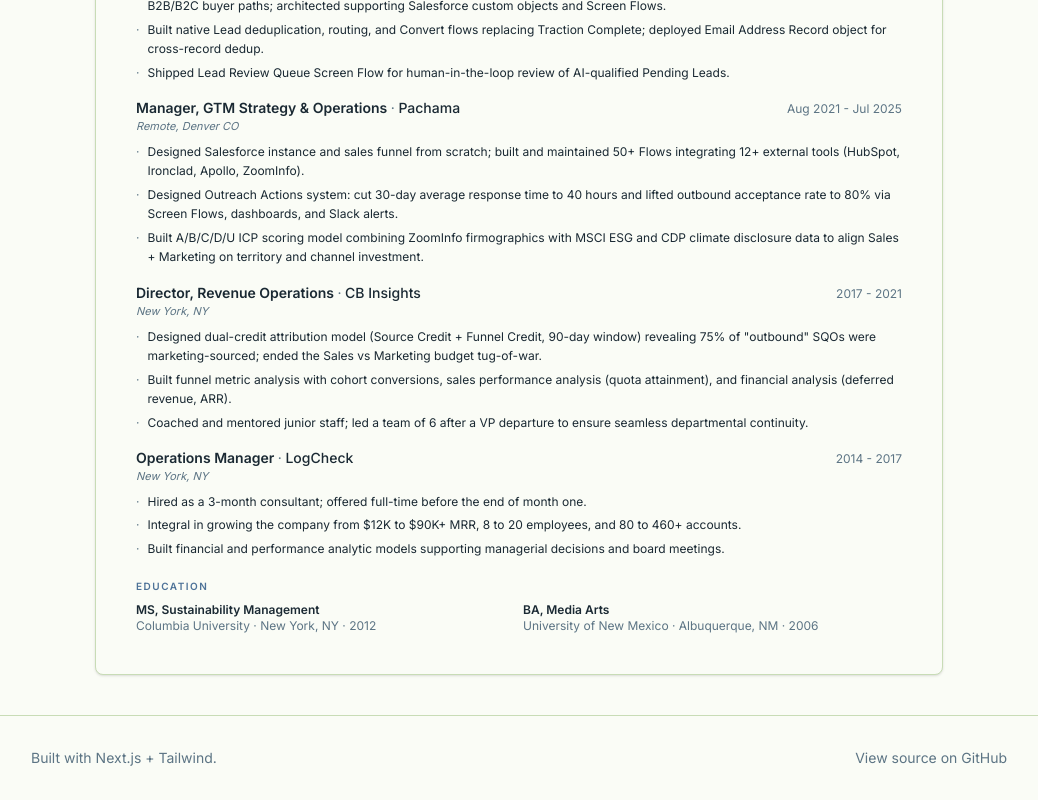
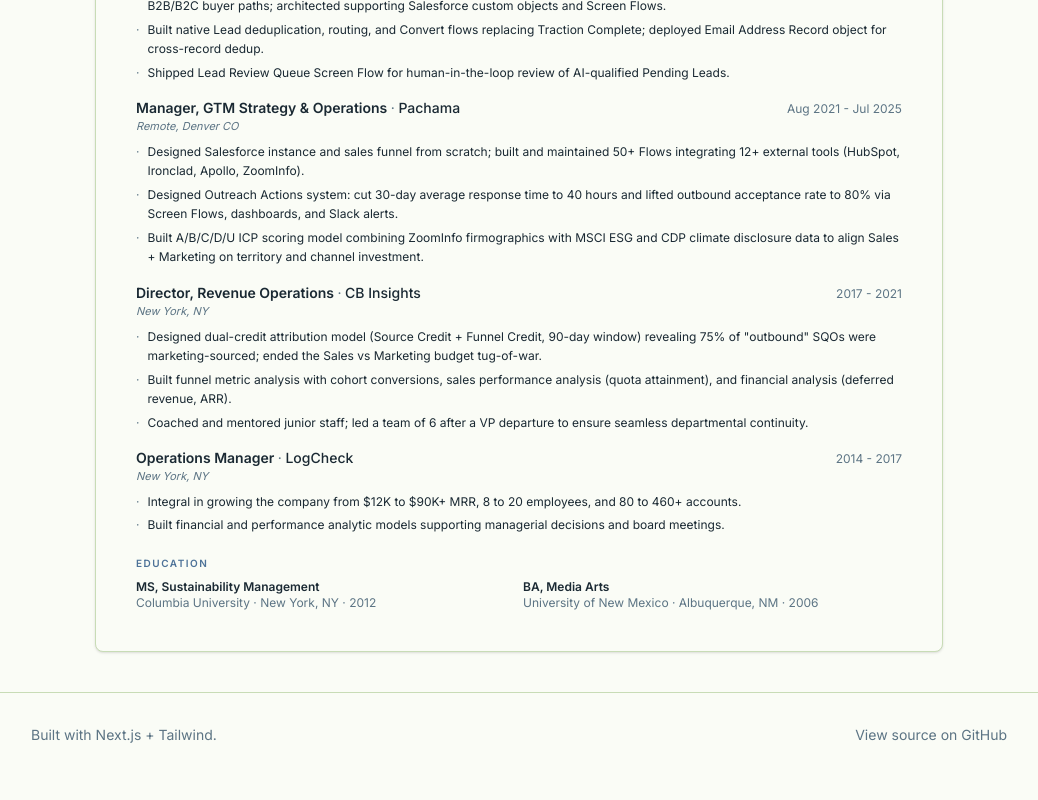
Before and after one commit to BurqueBone/tylerjohnson-site, a Next.js app: page /resume in a window 1280 px wide. Shown: the part 667-1467 px from the top of the page, without its empty margins (121-1159 px from the left). After the commit the page ends 1444 px from the top, so only its background shows below. Built offline with nearby package versions, Linux system fonts and the light colour scheme.

Commit message:
fix(resume): trim LogCheck contract-to-hire bullet for one-page fit

```diff
--- a/app/content/resume.ts
+++ b/app/content/resume.ts
@@ -61,7 +61,6 @@
     location: "New York, NY",
     dates: "2014 - 2017",
     bullets: [
-      "Hired as a 3-month consultant; offered full-time before the end of month one.",
       "Integral in growing the company from $12K to $90K+ MRR, 8 to 20 employees, and 80 to 460+ accounts.",
       "Built financial and performance analytic models supporting managerial decisions and board meetings.",
     ],
```
